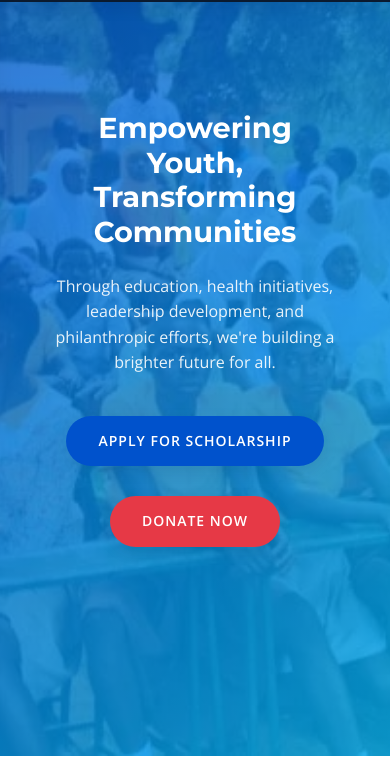
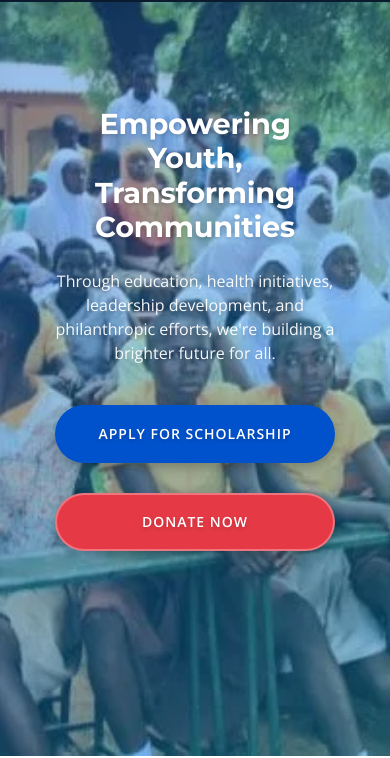
Before and after one commit to White-Aura-technologies-gh/VNF, a plain HTML site: page index.html in a window 390 px wide. Shown: the part 88-846 px from the top of the page. Drawn offline with nearby package versions, Linux system fonts and the light colour scheme.

Commit message:
Update index.html

```diff
--- a/index.html
+++ b/index.html
@@ -273,7 +273,7 @@
             transition: var(--transition);
         }
 
-        /* Hero Section with Carousel */
+        /* Hero Section with Softened Overlay */
 .hero {
     height: 100vh;
     min-height: 600px;
@@ -301,9 +301,10 @@
     width: 100%;
     height: 100%;
     opacity: 0;
-            transition: opacity 1s ease-in-out;
+    transition: opacity 1.2s ease-in-out;
     background-size: cover;
     background-position: center;
+    background-repeat: no-repeat;
 }
 
 .carousel-slide.active {
@@ -317,7 +318,7 @@
     left: 0;
     width: 100%;
     height: 100%;
-            background: linear-gradient(135deg, rgba(0, 82, 204, 0.8) 0%, rgba(0, 174, 239, 0.8) 100%);
+    background: linear-gradient(135deg, rgba(0, 82, 204, 0.4) 0%, rgba(0, 174, 239, 0.35) 100%);
 }
 
 .hero-content {
@@ -327,6 +328,7 @@
     animation: fadeInUp 1s ease;
     position: relative;
     z-index: 2;
+    text-shadow: 0 2px 4px rgba(0, 0, 0, 0.2);
 }
 
 .hero-title {
@@ -334,13 +336,16 @@
     margin-bottom: 1.5rem;
     color: white;
     line-height: 1.2;
+    font-weight: 800;
+    letter-spacing: -0.5px;
 }
 
 .hero-subtitle {
-            font-size: 1.2rem;
+    font-size: 1.3rem;
     margin-bottom: 2.5rem;
-            font-weight: 300;
-            opacity: 0.9;
+    font-weight: 400;
+    opacity: 0.95;
+    line-height: 1.5;
 }
 
 .hero-buttons {
@@ -348,6 +353,23 @@
     justify-content: center;
     gap: 20px;
     flex-wrap: wrap;
+}
+
+.hero-buttons .btn {
+    box-shadow: 0 4px 12px rgba(0, 0, 0, 0.25);
+    font-weight: 700;
+    padding: 16px 36px;
+    border: 2px solid transparent;
+}
+
+.hero-buttons .btn:hover {
+    transform: translateY(-2px);
+    box-shadow: 0 6px 16px rgba(0, 0, 0, 0.3);
+}
+
+.hero-buttons .btn-red {
+    background-color: var(--red);
+    border-color: rgba(255, 255, 255, 0.3);
 }
 
         /* Intro Section */
@@ -868,6 +890,44 @@
             justify-content: center;
             transition: var(--transition);
             color: white;
+        }
+
+/* Responsive adjustments for hero section */
+@media (max-width: 992px) {
+    .hero-title {
+        font-size: 2.8rem;
+    }
+}
+
+@media (max-width: 768px) {
+    .hero-title {
+        font-size: 2.4rem;
+    }
+
+    .hero-subtitle {
+        font-size: 1.1rem;
+    }
+
+    .hero-buttons {
+        flex-direction: column;
+        align-items: center;
+    }
+
+    .hero-buttons .btn {
+        width: 100%;
+        max-width: 280px;
+    }
+}
+
+@media (max-width: 480px) {
+    .hero-title {
+        font-size: 2rem;
+        letter-spacing: -0.25px;
+    }
+
+    .hero-subtitle {
+        font-size: 1rem;
+    }
 }
 
         .social-icon:hover {
```
Lines whose indentation alone changed are shown as unchanged.
